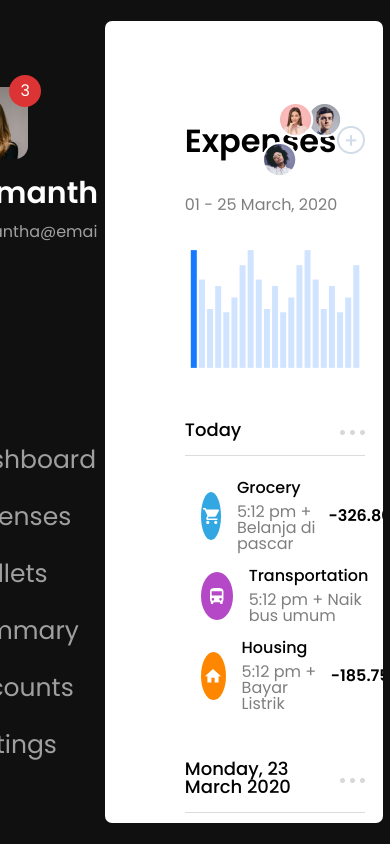
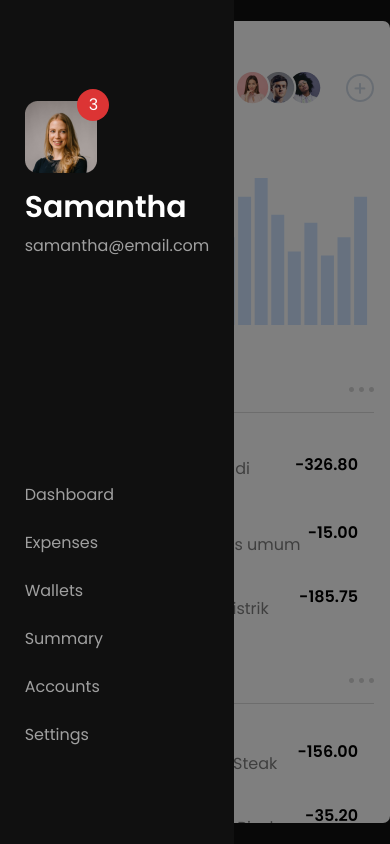
Before and after one commit to Ussf-nassrallah/dashboard, a React (Create React App) app: page / in a window 390 px wide. Built offline with nearby package versions, Linux system fonts and the light colour scheme.

Commit message:
responsive layout is done

```diff
--- a/src/App.css
+++ b/src/App.css
@@ -1,7 +1,26 @@
 @import url("https://fonts.googleapis.com/css2?family=Poppins:wght@300;400;500;600;700&display=swap");
 
+*,
+*::before,
+*::after {
+    margin: 0;
+    padding: 0;
+    box-sizing: border-box;
+}
+
 html {
-  font-family: "Poppins", sans-serif;
-  box-sizing: border-box;
-  overflow-x: hidden;
+    font-family: "Poppins", sans-serif;
+    box-sizing: border-box;
+    overflow-x: hidden;
 }
+
+.overlay {
+    position: fixed;
+    top: 0;
+    left: 0;
+    width: 100vw;
+    height: 100vh;
+    background-color: rgba(0, 0, 0, 0.5);
+    z-index: 99;
+    pointer-events: none;
+}
--- a/src/App.js
+++ b/src/App.js
@@ -1,14 +1,18 @@
-import './App.css';
-import { BrowserRouter as Router } from 'react-router-dom';
-import Sidebar from './Components/Sidebar/Sidebar';
-import Expenses from './pages/Expenses/Expenses';
+import React, { useState } from "react";
+import "./App.css";
+import { BrowserRouter as Router } from "react-router-dom";
+import Sidebar from "./Components/Sidebar/Sidebar";
+import Expenses from "./pages/Expenses/Expenses";
 
 function App() {
+    const [sidebar, setSidebar] = useState(false);
+
     return (
         <>
             <Router>
-        <Sidebar />
-        <Expenses />
+                <Sidebar sidebar={sidebar} setSidebar={setSidebar} />
+                <div className="overlay"></div>
+                <Expenses sidebar={sidebar} setSidebar={setSidebar} />
             </Router>
         </>
     );
--- a/src/Components/Sidebar/Sidebar.js
+++ b/src/Components/Sidebar/Sidebar.js
@@ -1,15 +1,23 @@
 import React from "react";
 import styles from "./Sidebar.module.scss";
+import "../../Helpers/utilities.scss";
 import samantha from "../../assets/png/samantha.png";
 import { Link, useLocation } from "react-router-dom";
 
-const sidebarNavLinks = ['dashboard', 'expenses', 'wallets', 'summary', 'accounts', 'settings'];
+const sidebarNavLinks = [
+    "dashboard",
+    "expenses",
+    "wallets",
+    "summary",
+    "accounts",
+    "settings",
+];
 
 const Sidebar = () => {
     const location = useLocation();
 
     return (
-        <section>
+        <section className="show">
             <aside className={styles.sidebar}>
                 <div className={styles.sidebarContent}>
                     <div className={styles.profileDetailes}>
@@ -23,22 +31,27 @@ const Sidebar = () => {
 
                     <nav className={styles.sidebarNav}>
                         <ul>
-                            {
-                                sidebarNavLinks.map((sidebarNavLink, index) => (
-                                    <li key={index} className={styles.sidebarNavItem}>
+                            {sidebarNavLinks.map((sidebarNavLink, index) => (
+                                <li
+                                    key={index}
+                                    className={styles.sidebarNavItem}
+                                >
                                     <Link
                                         to={`/${sidebarNavLink}`}
                                         className={
-                                                location.pathname === `/${sidebarNavLink}`
+                                            location.pathname ===
+                                            `/${sidebarNavLink}`
                                                 ? styles.sidebarNavLinkActive
                                                 : styles.sidebarNavLink
                                         }
                                     >
-                                            {sidebarNavLink.charAt(0).toUpperCase() + sidebarNavLink.slice(1)}
+                                        {sidebarNavLink
+                                            .charAt(0)
+                                            .toUpperCase() +
+                                            sidebarNavLink.slice(1)}
                                     </Link>
                                 </li>
-                                ))
-                            }
+                            ))}
                         </ul>
                     </nav>
                 </div>
--- a/src/Components/Sidebar/Sidebar.module.scss
+++ b/src/Components/Sidebar/Sidebar.module.scss
@@ -1,3 +1,5 @@
+@import "../../Helpers/mixins";
+
 .sidebar {
     position: absolute;
     top: 0;
@@ -19,6 +21,11 @@
         display: flex;
         flex-direction: column;
         justify-content: space-around;
+    }
+
+    @include breakpoint-down(medium) {
+        z-index: 100;
+        width: 60vw;
     }
 }
 
@@ -71,6 +78,10 @@
         color: #fff;
         opacity: 0.6;
         font-size: 25px;
+
+        @include breakpoint-down(small) {
+            font-size: 1rem;
+        }
     }
 }
 
--- /dev/null
+++ b/src/Helpers/utilities.scss
@@ -0,0 +1,7 @@
+.hide {
+    display: none;
+}
+
+.show {
+    display: flex !important;
+}
--- a/src/pages/Expenses/Expenses.js
+++ b/src/pages/Expenses/Expenses.js
@@ -1,22 +1,22 @@
-import React, { useState } from 'react'
-import styles from './Expenses.module.scss'
-import data from '../../data'
-import { BarChart, Bar, ResponsiveContainer, Cell } from 'recharts';
+import React, { useState } from "react";
+import styles from "./Expenses.module.scss";
+import data from "../../data";
+import { BarChart, Bar, ResponsiveContainer, Cell } from "recharts";
 
 // images
-import personOne from '../../assets/png/person1.png'
-import personTwo from '../../assets/png/person2.png'
-import personThree from '../../assets/png/person3.png'
-import boxes from '../../assets/png/boxes.png'
-import plant from '../../assets/png/plant.png'
+import personOne from "../../assets/png/person1.png";
+import personTwo from "../../assets/png/person2.png";
+import personThree from "../../assets/png/person3.png";
+import boxes from "../../assets/png/boxes.png";
+import plant from "../../assets/png/plant.png";
 
-import addIcon from '../../assets/png/addIcon.png'
-import optionIcon from '../../assets/png/menuIcon.png'
-import cartIcon from '../../assets/svg/cartIcon.svg'
-import transportIcon from '../../assets/svg/transportIcon.svg'
-import houseIcon from '../../assets/svg/houseIcon.svg'
+import addIcon from "../../assets/png/addIcon.png";
+import optionIcon from "../../assets/png/menuIcon.png";
+import cartIcon from "../../assets/svg/cartIcon.svg";
+import transportIcon from "../../assets/svg/transportIcon.svg";
+import houseIcon from "../../assets/svg/houseIcon.svg";
 
-export default function Expenses(){
+export default function Expenses() {
     const [activeIndex, setActiveIndex] = useState(0);
     const onMouseOver = (data, index) => setActiveIndex(index);
 
@@ -104,25 +104,37 @@ export default function Expenses(){
             <div className={styles.expensesCard}>
                 <section className={styles.expensesOverview}>
                     <header className={styles.expensesHeader}>
-            <h2 className={styles.expensesTitle}>
-              Expenses
-            </h2>
+                        <h2 className={styles.expensesTitle}>Expenses</h2>
 
                         <div className={styles.expensesActions}>
                             <div className={styles.expensesImages}>
-                <img className={styles.personOne} src={personOne} alt="person-1" />
-                <img className={styles.personTwo} src={personTwo} alt="person-2" />
-                <img className={styles.personThree} src={personThree} alt="person-3" />
+                                <img
+                                    className={styles.personOne}
+                                    src={personOne}
+                                    alt="person-1"
+                                />
+                                <img
+                                    className={styles.personTwo}
+                                    src={personTwo}
+                                    alt="person-2"
+                                />
+                                <img
+                                    className={styles.personThree}
+                                    src={personThree}
+                                    alt="person-3"
+                                />
                             </div>
                             <button>
-                <img className={styles.addIcon} src={addIcon} alt="add" />
+                                <img
+                                    className={styles.addIcon}
+                                    src={addIcon}
+                                    alt="add"
+                                />
                             </button>
                         </div>
                     </header>
 
-          <p className={styles.dateRange}>
-            01 - 25 March, 2020
-          </p>
+                    <p className={styles.dateRange}>01 - 25 March, 2020</p>
 
                     <ResponsiveContainer width="100%" height="20%">
                         <BarChart data={data}>
@@ -135,7 +147,11 @@ export default function Expenses(){
                                     <Cell
                                         key={index}
                                         cursor="pointer"
-                    fill={index === activeIndex ? "rgb(21, 122, 255)" : "rgba(21, 122, 255, .2)"}
+                                        fill={
+                                            index === activeIndex
+                                                ? "rgb(21, 122, 255)"
+                                                : "rgba(21, 122, 255, .2)"
+                                        }
                                     />
                                 ))}
                             </Bar>
@@ -150,58 +166,68 @@ export default function Expenses(){
                     </header>
 
                     <ul className="expenses">
-            {
-              todayExpenses.map((expense, index) => (
+                        {todayExpenses.map((expense, index) => (
                             <li key={index} className={styles.expenseItem}>
                                 <div className={styles.expenseItemLeft}>
                                     <div
-                      style={{ backgroundColor: `${expense.iconBackgroundColor}` }}
+                                        style={{
+                                            backgroundColor: `${expense.iconBackgroundColor}`,
+                                        }}
                                         className={styles.expenseItemDiv}
                                     >
                                         <img src={expense.icon} alt="cart" />
                                     </div>
                                     <div className={styles.expenseItemDetails}>
-                      <p className={styles.expenseItemTitle}>{expense.expense}</p>
+                                        <p className={styles.expenseItemTitle}>
+                                            {expense.expense}
+                                        </p>
                                         <p className={styles.expenseItemTime}>
                                             {expense.time} + {expense.location}
                                         </p>
                                     </div>
                                 </div>
-                  <p className={styles.expenseItemPrice}>-{expense.price.toFixed(2)}</p>
+                                <p className={styles.expenseItemPrice}>
+                                    -{expense.price.toFixed(2)}
+                                </p>
                             </li>
-              ))
-            }
+                        ))}
                     </ul>
 
                     <header className={styles.expensesOverviewHeader}>
-            <h4 className={styles.expensesOverviewTitle}>Monday, 23 March 2020</h4>
+                        <h4 className={styles.expensesOverviewTitle}>
+                            Monday, 23 March 2020
+                        </h4>
                         <button>
                             <img src={optionIcon} alt="options" />
                         </button>
                     </header>
 
                     <ul className="expenses">
-            {
-              previousExpenses.map((expense, index) => (
+                        {previousExpenses.map((expense, index) => (
                             <li key={index} className={styles.expenseItem}>
                                 <div className={styles.expenseItemLeft}>
                                     <div
-                      style={{ backgroundColor: `${expense.iconBackgroundColor}` }}
+                                        style={{
+                                            backgroundColor: `${expense.iconBackgroundColor}`,
+                                        }}
                                         className={styles.expenseItemDiv}
                                     >
                                         <img src={expense.icon} alt="cart" />
                                     </div>
                                     <div className={styles.expenseItemDetails}>
-                      <p className={styles.expenseItemTitle}>{expense.expense}</p>
+                                        <p className={styles.expenseItemTitle}>
+                                            {expense.expense}
+                                        </p>
                                         <p className={styles.expenseItemTime}>
                                             {expense.time} + {expense.location}
                                         </p>
                                     </div>
                                 </div>
-                  <p className={styles.expenseItemPrice}>-{expense.price.toFixed(2)}</p>
+                                <p className={styles.expenseItemPrice}>
+                                    -{expense.price.toFixed(2)}
+                                </p>
                             </li>
-              ))
-            }
+                        ))}
                     </ul>
                 </section>
 
@@ -211,8 +237,7 @@ export default function Expenses(){
                     </p>
 
                     <ul className={styles.spendCategories}>
-            {
-              spendCategories.map((category, index) => (
+                        {spendCategories.map((category, index) => (
                             <li key={index}>
                                 <div className={styles.spendCategory}>
                                     <p className={styles.spendCategoryName}>
@@ -228,19 +253,18 @@ export default function Expenses(){
                                             width: `${
                                                 (category.price /
                                                     spendCategories.reduce(
-                              (acc, current) => acc + current.price,
+                                                        (acc, current) =>
+                                                            acc + current.price,
                                                         0
                                                     )) *
                                                 100
                                             }%`,
                                         }}
                                         className={styles.spendCategoryBarColor}
-                    >
-                      </div>
+                                    ></div>
                                 </div>
                             </li>
-              ))
-            }
+                        ))}
                     </ul>
 
                     <div className={styles.saveMoneyDiv}>
@@ -248,12 +272,15 @@ export default function Expenses(){
                         <img className={styles.plant} src={plant} alt="plant" />
                         <p className={styles.saveMoneyTitle}>Save More Money</p>
                         <p className={styles.saveMoneySubtitle}>
-            Do not save what is left after spending, but spend what is left after saving.
+                            Do not save what is left after spending, but spend
+                            what is left after saving.
                         </p>
-            <button className={styles.saveMoneyCta}>VIEW TIPS</button>
+                        <button className={styles.saveMoneyCta}>
+                            VIEW TIPS
+                        </button>
                     </div>
                 </section>
             </div>
         </main>
-  )
+    );
 }
--- a/src/pages/Expenses/Expenses.module.scss
+++ b/src/pages/Expenses/Expenses.module.scss
@@ -1,3 +1,5 @@
+@import "../../Helpers/mixins";
+
 .expenses {
     width: 75vw;
     position: absolute;
@@ -10,6 +12,10 @@
     justify-content: center;
     align-items: center;
 
+    @include breakpoint-down(medium) {
+        width: 100vw;
+    }
+
     &Card {
         background-color: #fff;
         width: 95%;
@@ -18,6 +24,11 @@
         overflow-y: scroll;
 
         display: flex;
+
+        @include breakpoint-down(medium) {
+            flex-direction: column;
+            width: 100%;
+        }
 
         &::-webkit-scrollbar {
             width: 16px;
@@ -41,6 +52,10 @@
         width: 65%;
         padding: 5rem;
 
+        @include breakpoint-down(medium) {
+            width: 100%;
+            padding: 3rem 1rem;
+        }
         &Header {
             display: flex;
             align-items: center;
@@ -163,6 +178,10 @@
         font-weight: 500;
         margin-bottom: 3rem;
     }
+
+    @include breakpoint-down(medium) {
+        width: 100%;
+    }
 }
 
 .spendCategories > li {
@@ -173,6 +192,10 @@
     display: flex;
     justify-content: space-between;
     align-items: center;
+
+    @include breakpoint-down(medium) {
+        width: 100%;
+    }
 
     &Name {
         font-weight: 500;
@@ -186,6 +209,10 @@
         position: relative;
         margin-top: 1rem;
         margin-bottom: 1rem;
+
+        @include breakpoint-down(medium) {
+            width: 100%;
+        }
 
         &Color {
             height: 8px;
@@ -205,6 +232,10 @@
     border-radius: 15px;
 
     position: relative;
+
+    @include breakpoint-down(medium) {
+        width: 100%;
+    }
 }
 
 .boxes {
@@ -246,3 +277,9 @@
     display: flex;
     justify-content: center;
 }
+
+.recharts-responsive-container {
+    @include breakpoint-down(medium) {
+        height: 15% !important;
+    }
+}
```
Also changed, not shown: src/Helpers/_mixins.scss (added, +43 -0 lines). Lines whose indentation alone changed are shown as unchanged.
